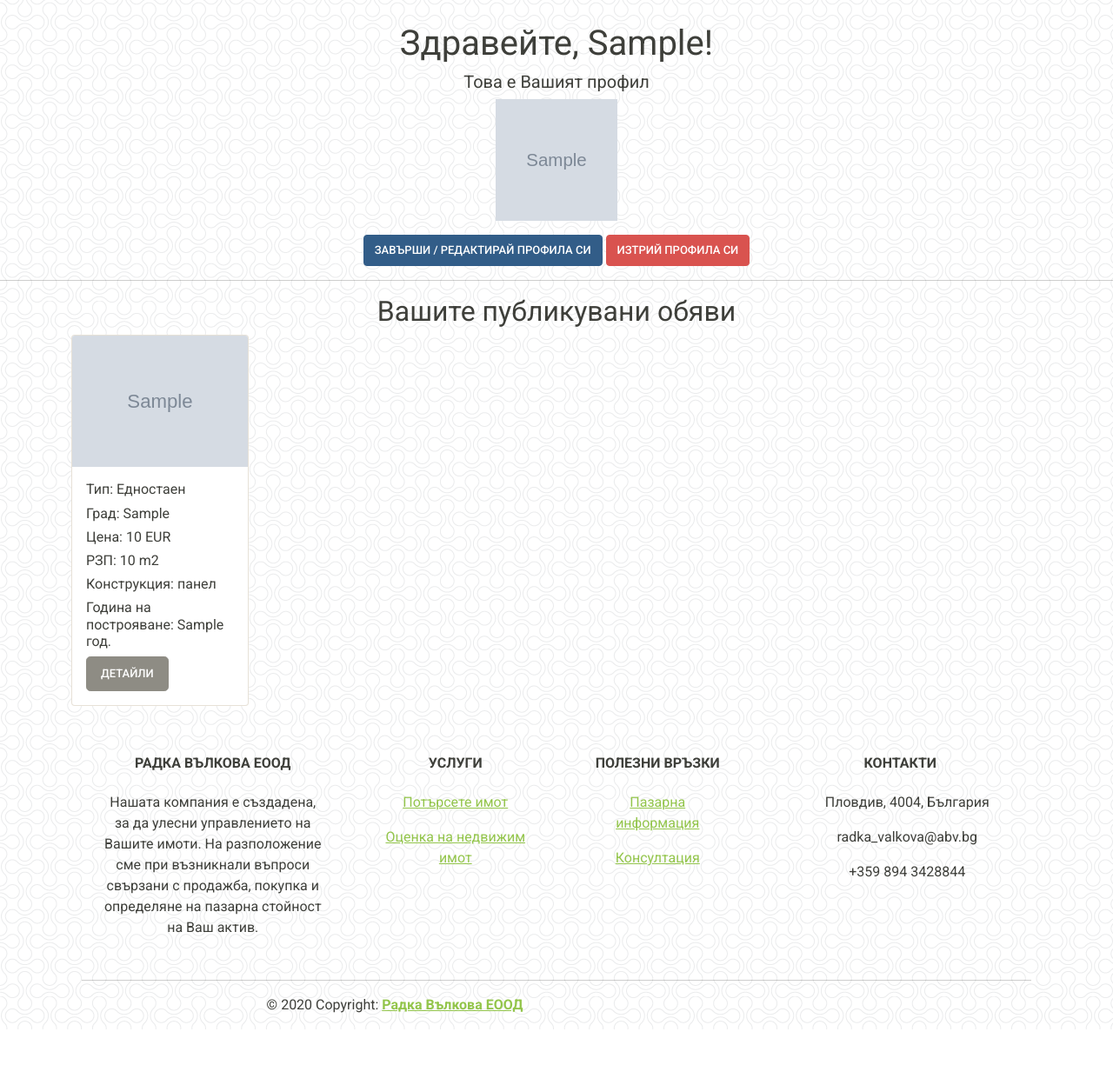
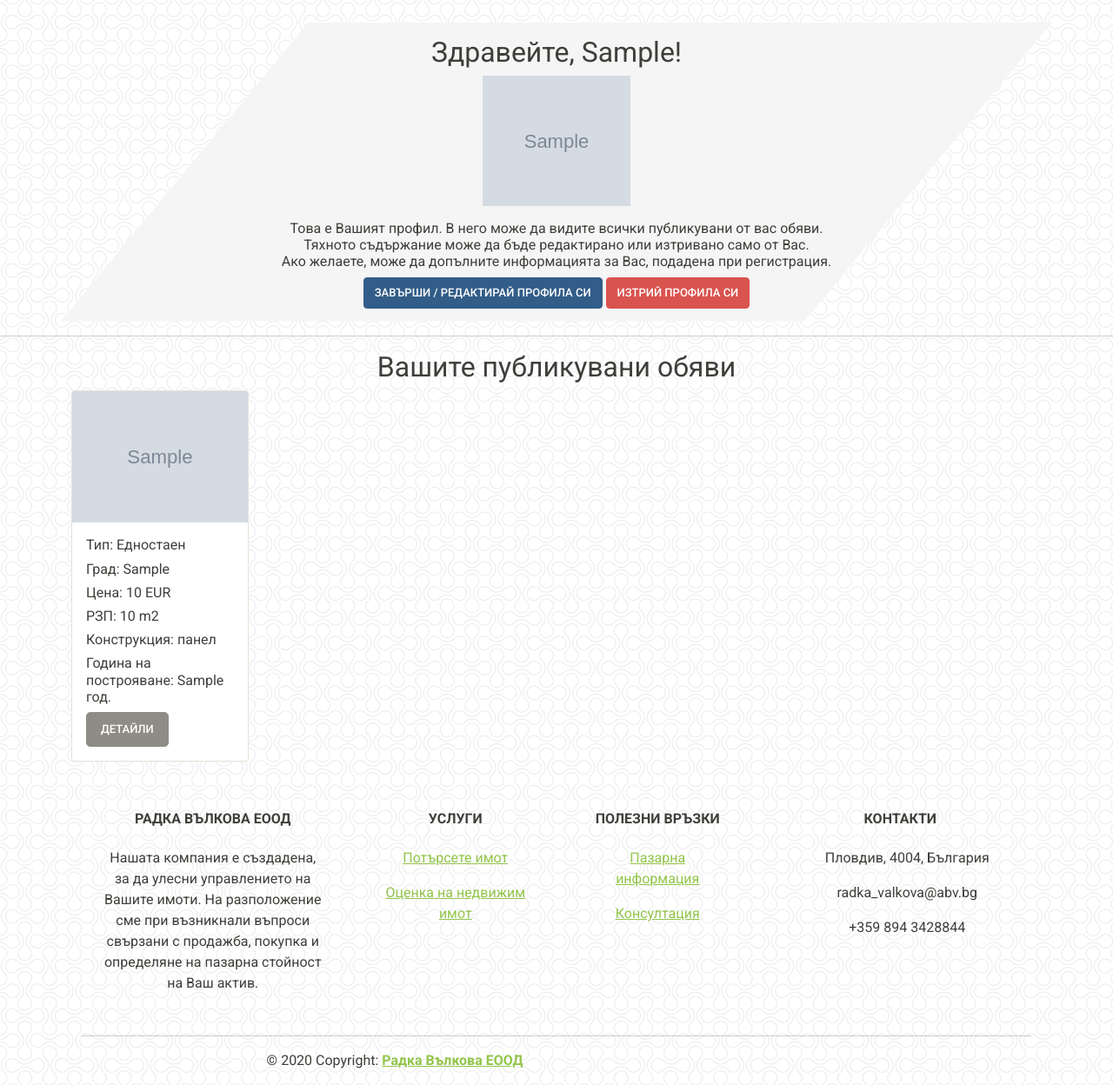
Before and after one commit to RadkaValkova/Apartments, a Django app: page /accounts/profile/ in a window 1280 px wide. Shown: the part 54-1302 px from the top of the page at 87% size. Before the commit the page ends 1238 px from the top, so only its background shows below. Run offline with Django 3.2, Linux system fonts and the light colour scheme; a user stored in the database is signed in; tables that the repository leaves empty hold one stand-in row (values such as "Sample post"); grey boxes marked "Sample" are stand-in pictures; some libraries are stand-ins or nearby versions.

```diff
--- a/Apart/Apart/core/views.py
+++ b/Apart/Apart/core/views.py
@@ -3,7 +3,7 @@ from django.shortcuts import render
 
 
 def pagination(request, list_obj):
-    paginator = Paginator(list_obj, 5)
+    paginator = Paginator(list_obj, 10)
     page_number = request.GET.get('page')
     page_obj = paginator.get_page(page_number)
     return page_obj
--- a/Apart/Apart/inquiry/admin.py
+++ b/Apart/Apart/inquiry/admin.py
@@ -6,7 +6,7 @@ from Apart.inquiry.models import Inquiry, CategoryModel
 class InquiryAdmin(admin.ModelAdmin):
     list_display = ['category', 'date', 'first_name', 'last_name', 'phone', 'email']
     list_filter = ['category', 'date']
-    search_fields = ['category__name', 'first_name', 'last_name']
+    search_fields = ['first_name', 'last_name']
     fieldsets = (
         ('Personal information', {
             'fields': (
--- a/Apart/Apart/inquiry/forms.py
+++ b/Apart/Apart/inquiry/forms.py
@@ -1,6 +1,7 @@
 from django import forms
 
 from Apart.core.validators import first_upper_letter_validator, is_all_digits_validator
+from Apart.inquiry.inquiry_choices import CATEGORY_CHOICES
 from Apart.inquiry.models import Inquiry, CategoryModel
 
 
@@ -62,8 +63,9 @@ class FilterInquiryForm(BootstrapFormMixin, forms.Form):
         widget=forms.HiddenInput()
     )
 
-    category = forms.ModelChoiceField(
-        queryset=CategoryModel.objects.all(),
+    category = forms.ChoiceField(
+        choices=CATEGORY_CHOICES,
+        widget=forms.Select(),
         required=False,
         label='Категория',
         help_text='Филтър по категория на запитването',
--- a/Apart/Apart/inquiry/inquiry_choices.py
+++ b/Apart/Apart/inquiry/inquiry_choices.py
@@ -1,5 +1,6 @@
 
 CATEGORY_CHOICES = [
+    ('', 'всички'),
     ('покупка/продажба', 'покупка/продажба'),
     ('наема/отдава под наем', 'наема/отдава под наем'),
     ('пазарна оценка', 'пазарна оценка'),
--- a/Apart/Apart/inquiry/models.py
+++ b/Apart/Apart/inquiry/models.py
@@ -19,6 +19,6 @@ class Inquiry(models.Model):
     town = models.CharField(max_length=15)
     email = models.EmailField(max_length=30)
     phone = models.CharField(max_length=20)
-    category = models.ForeignKey(CategoryModel, on_delete=models.SET_NULL, null=True)
+    category = models.CharField(choices=CATEGORY_CHOICES, max_length=30)
     date = models.DateField(auto_now_add=True)
     text = models.TextField(max_length=1000)
--- a/Apart/Apart/inquiry/views.py
+++ b/Apart/Apart/inquiry/views.py
@@ -31,9 +31,9 @@ def all_inquiries(request):
     last_name = values['last_name']
 
     if category:
-        inquiries = inquiries.filter(category=category)
+        inquiries = inquiries.filter(category__iexact=category)
     if first_name:
-        inquiries = inquiries.filter(first_name__iexact=first_name)
+        inquiries = inquiries.filter(first_name__icontains=first_name)
     if last_name:
         inquiries = inquiries.filter(last_name__iexact=last_name)
 
--- a/Apart/templates/accounts/profile_details.html
+++ b/Apart/templates/accounts/profile_details.html
@@ -7,20 +7,27 @@
             background-image: url('/static/images/double-bubble-outline.png')
         }
     </style>
+
 {% endblock %}
 
 {% block content %}
+    <div class="container" style="background-color: whitesmoke; padding-top: 15px; padding-bottom: 15px;  clip-path: polygon(25% 0%, 100% 0%, 75% 100%, 0% 100%);">
         <div class="text-lg-center">
-        <h1>Здравейте, {{ profile.first_name }}!</h1>
-        <h5>Това е Вашият профил</h5>
+            <h2>Здравейте, {{ profile.first_name }}!</h2>
+
             {% if profile.profile_image %}
-            <img class="mb-3" src="{{ profile.profile_image.url }}" alt="" width="140" height="140">
+                <img class="mb-3" src="{{ profile.profile_image.url }}" alt="" width="170" height="150">
             {% else %}
-            <img class=" mb-3" src="{% static 'images/profile_anonimous.webp' %}" alt="" width="140" height="140">
+                <img class="mb-3" src="{% static 'images/profile_anonimous.webp' %}" alt="" width="170" height="150">
             {% endif %}
+            <h6>Това е Вашият профил. В него може да видите всички публикувани от вас обяви. <br>Тяхното съдържание може
+                да бъде редактирано
+                или изтривано само от Вас. <br>Ако желаете, може да допълните информацията за Вас, подадена при
+                регистрация.</h6>
             <div>
                 <a href="{% url 'edit profile' %}" class="btn btn-primary">Завърши / редактирай профила си</a>
                 <a href="{% url 'delete user' %}" class="btn btn-danger">Изтрий профила си</a>
+            </div>
         </div>
     </div>
     <hr>
@@ -39,7 +46,8 @@
                                 <h6 class="card-title"> РЗП: {{ apart.total_area }} m2</h6>
                                 <h6 class="card-title"> Конструкция: {{ apart.construction }}</h6>
                                 <h6 class="card-title"> Година на построяване: {{ apart.construction_year }} год.</h6>
-                                <a href="{% url 'apart details' apart.id %}" class="btn btn-lg btn-secondary">Детайли</a>
+                                <a href="{% url 'apart details' apart.id %}"
+                                   class="btn btn-lg btn-secondary">Детайли</a>
                             </div>
                         </div>
                     </div>
@@ -50,10 +58,12 @@
             <nav aria-label="Page navigation conatiner" style="padding-top: 20px">
                 <ul class="pagination justify-content-center">
                     {% if aparts.has_previous %}
-                    <li><a href="?page={{ aparts.previous_page_number }}" class="page-link">&laquo; Предишна страница </a></li>
+                        <li><a href="?page={{ aparts.previous_page_number }}" class="page-link">&laquo; Предишна
+                            страница </a></li>
                     {% endif %}
                     {% if aparts.has_next %}
-                    <li><a href="?page={{ aparts.next_page_number }}" class="page-link"> Следваща страница &raquo;</a></li>
+                        <li><a href="?page={{ aparts.next_page_number }}" class="page-link"> Следваща страница
+                            &raquo;</a></li>
                     {% endif %}
                 </ul>
             </nav>
--- a/Apart/templates/shared/partials/footer.html
+++ b/Apart/templates/shared/partials/footer.html
@@ -1,3 +1,4 @@
+
 <div class="container">
     <footer class="page-footer font-small mdb-color pt-4">
         <div class="container text-center text-md-left">
@@ -5,7 +6,8 @@
                 <div class="col-md-3 col-lg-3 col-xl-3 mx-auto mt-3">
                     <h6 class="text-uppercase mb-4 font-weight-bold">Радка Вълкова ЕООД</h6>
                     <p>Нашата компания е създадена, за да улесни управлението на Вашите имоти. На разположение сме при
-                        възникнали въпроси свързани с продажба, покупка и определяне на пазарна стойност на Ваш актив.</p>
+                        възникнали въпроси свързани с продажба, покупка и определяне на пазарна стойност на Ваш
+                        актив.</p>
                 </div>
                 <hr class="w-100 clearfix d-md-none">
                 <div class="col-md-2 col-lg-2 col-xl-2 mx-auto mt-3">
```
Also changed, not shown: Apart/templates/aparts/all_aparts.html (+9 -7 lines), Apart/Apart/inquiry/migrations/0008_alter_inquiry_category.py (added), Apart/media_files/aparts/industrial.jpg (added). Lines whose indentation alone changed are shown as unchanged.
